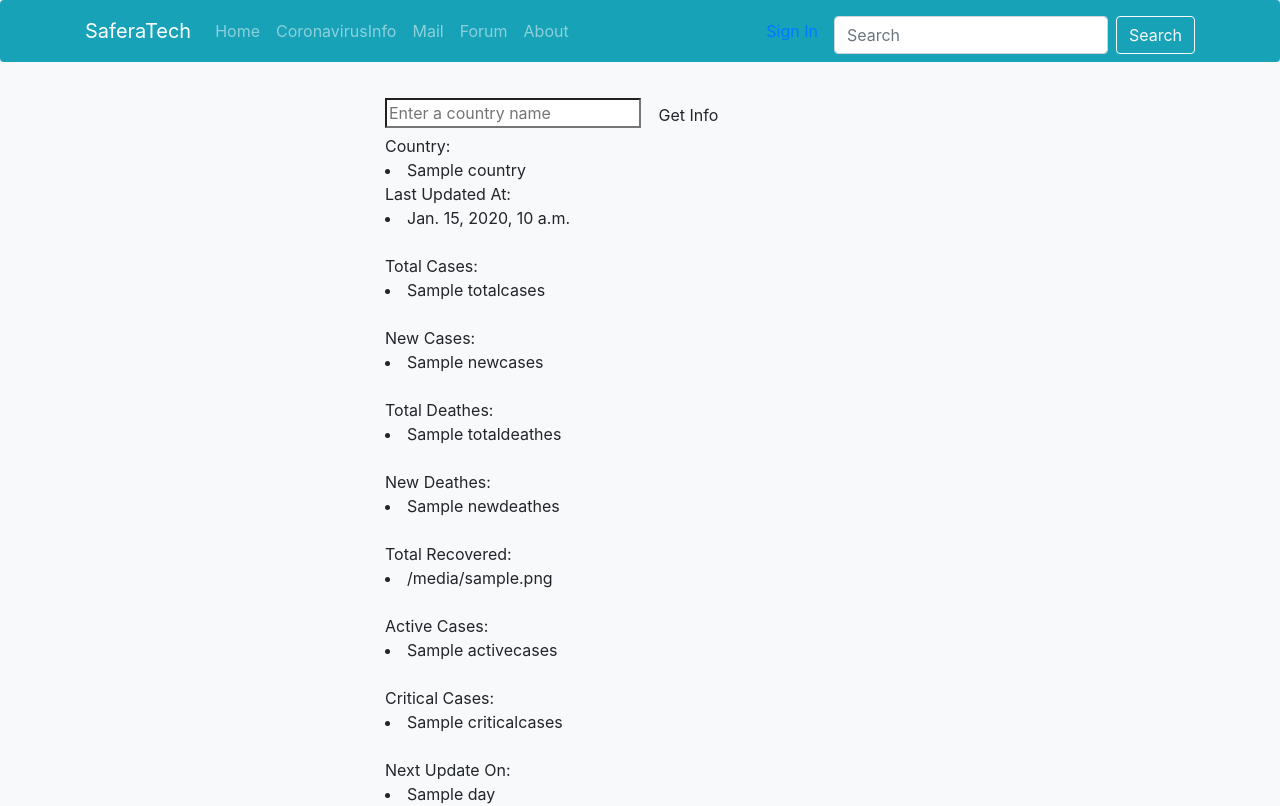
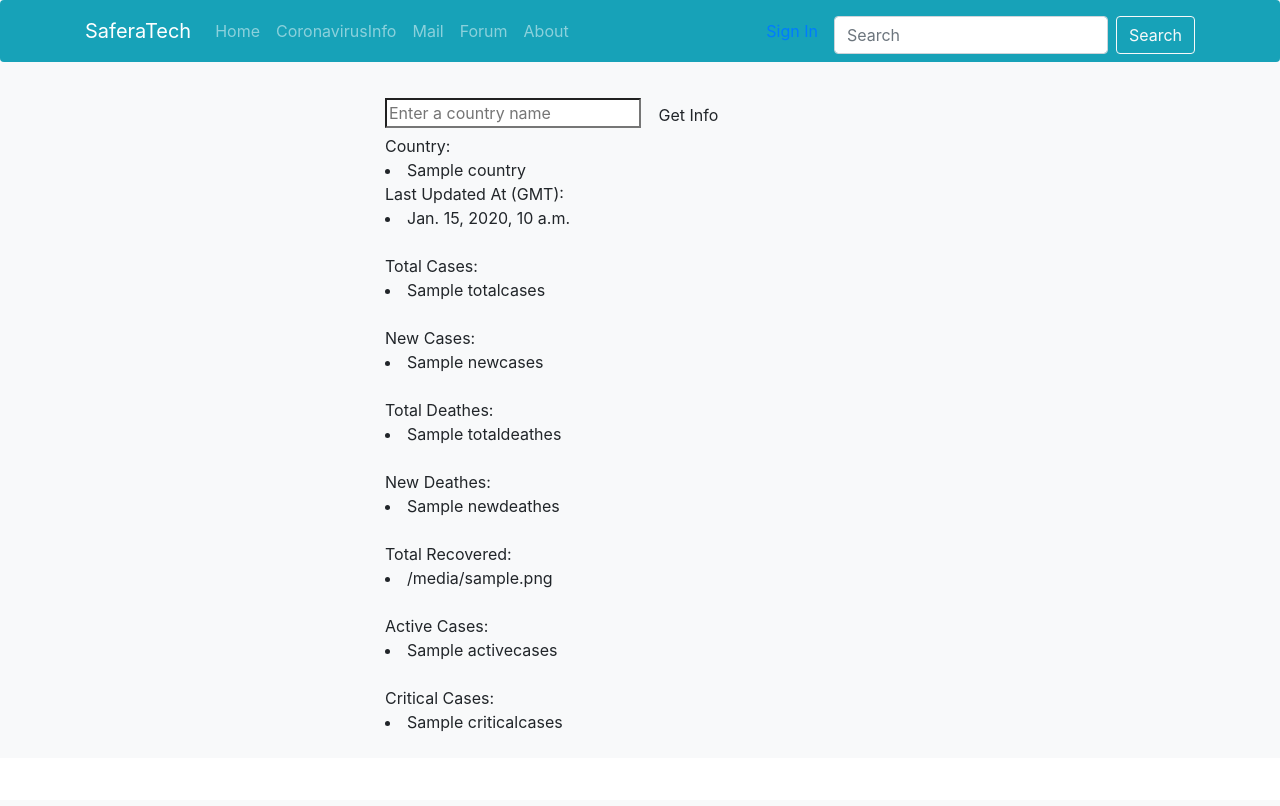
Before and after one commit to FerasAlfrih/MainSite, a Django app: template templates/covid_19/home.html in a window 1280 px wide. After the commit the page ends 732 px from the top, so only its background shows below. Run offline with Django 3.2, Linux system fonts and the light colour scheme; the template is opened without the code that fills it: most values are stand-ins (such as "Sample title", 1, 10 or a date in 2020); some libraries are stand-ins or nearby versions.

Commit message:
Update home.html

```diff
--- a/templates/covid_19/home.html
+++ b/templates/covid_19/home.html
@@ -14,7 +14,7 @@
             <button class="btn btn-outlin-info" type="submit" value="search">Get Info</button>
         </form>
 
-        Country: <li> {{ country }} </li>Last Updated At: <li>{{ date}}</li><br>
+        Country: <li> {{ country }} </li>Last Updated At (GMT): <li>{{ date}}</li><br>
         Total Cases: <li> {{ totalcases }} </li><br>
         New Cases: <li> {{ newcases }} </li><br>
         Total Deathes: <li> {{ totaldeathes }} </li><br>
@@ -22,7 +22,7 @@
         Total Recovered: <li> {{ totalrecovered }} </li><br>
         Active Cases: <li> {{ activecases }} </li><br>
         Critical Cases: <li> {{ criticalcases }} </li><br>
-        Next Update On: <li> {{ day }} </li>
+
 
 
     </div>
```
